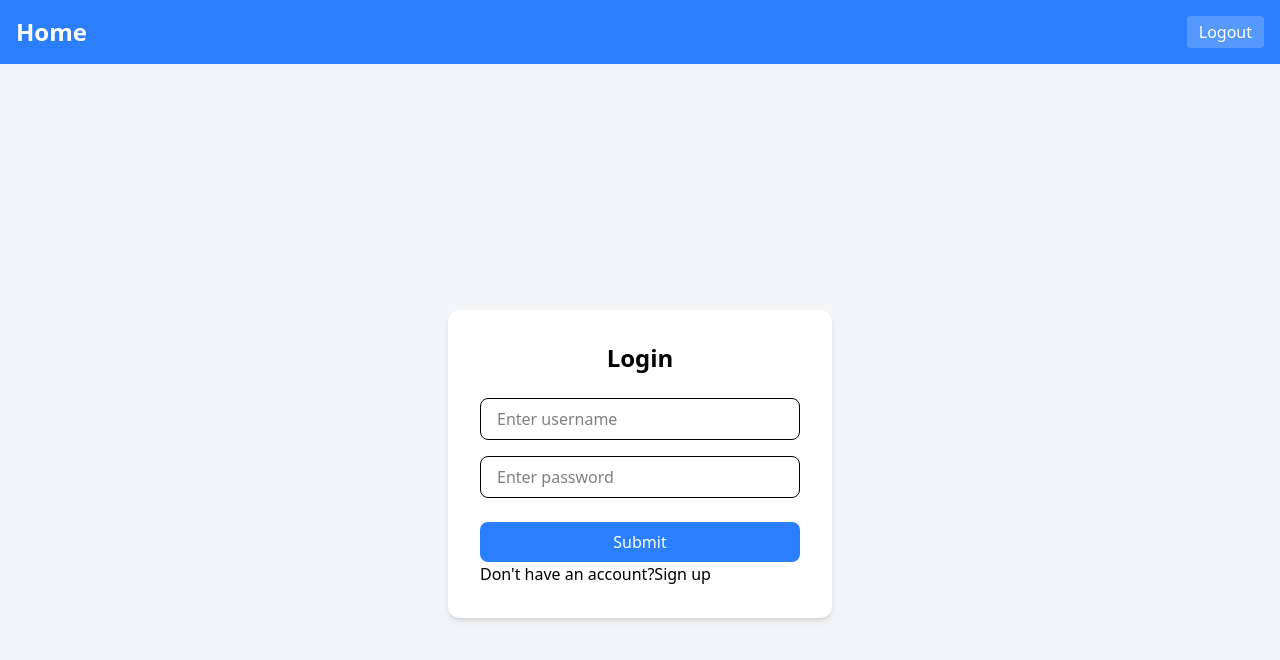
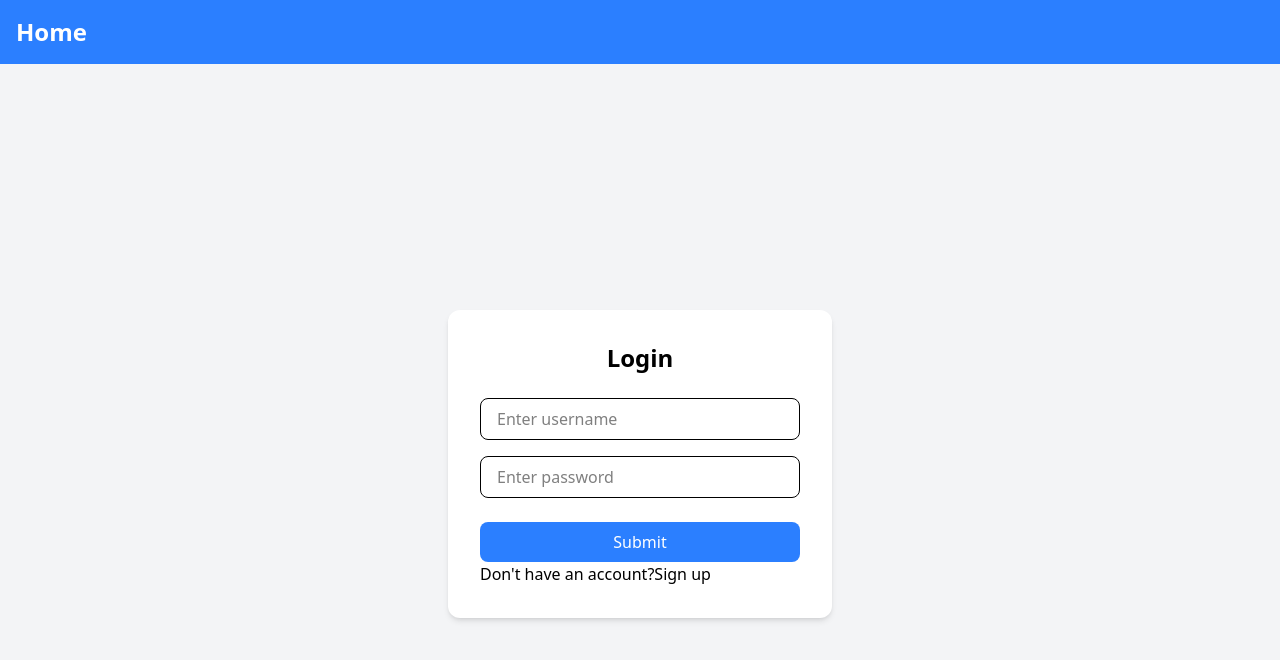
Before and after one commit to Anandvlog/loginPage, a React (Vite) app in the folder loginpage/: page /login in a window 1280 px wide. Shown: the top 660 px of the page. Built offline with nearby package versions, Linux system fonts and the light colour scheme.

Commit message:
resolevd validation issue

```diff
--- a/loginpage/src/App.tsx
+++ b/loginpage/src/App.tsx
@@ -11,6 +11,7 @@ const App = () => {
     <Routes>
       <Route element={<Layout />}>
       <Route path="/login" element={<LoginPage />} />
+      <Route path="/registration" element={<RegistrationFormPages />} />
         <Route
           path="/"
           element={
@@ -19,7 +20,6 @@ const App = () => {
             </ProtectedRoute>
           }
         />
-        <Route path="/registration" element={<RegistrationFormPages />} />
         <Route path="*" element={<h1>Page Not Found!</h1>} />
       </Route>
     </Routes>
--- a/loginpage/src/components/header.tsx
+++ b/loginpage/src/components/header.tsx
@@ -1,8 +1,9 @@
 import React from "react";
-import { Link, useNavigate } from "react-router-dom";
+import { Link, useNavigate, useLocation } from "react-router-dom";
 
 const Header = () => {
   const navigate = useNavigate();
+  const location = useLocation();
 
   const username =
     typeof window !== "undefined" ? localStorage.getItem("username") : null;
@@ -19,12 +20,15 @@ const Header = () => {
     <div className="bg-blue-500 text-white p-4 flex items-center justify-between">
       <div>
         <h1 className="text-2xl font-bold">
-            <Link className="" to="/">Home</Link>
+          <Link className="" to="/">
+            Home
+          </Link>
         </h1>
         {username && (
           <p className="text-sm text-blue-100">Logged in as {username}</p>
         )}
       </div>
+      {location.pathname === "/" && (
         <button
           type="button"
           onClick={handleLogout}
@@ -32,6 +36,7 @@ const Header = () => {
         >
           Logout
         </button>
+      )}
     </div>
   );
 };
--- a/loginpage/src/pages/Login.tsx
+++ b/loginpage/src/pages/Login.tsx
@@ -10,7 +10,8 @@ const loginSchema = yup.object({
   username: yup
     .string()
     .required("Username is required")
-    .min(3, "Username must be at least 3 characters"),
+    .min(3, "Username must be at least 3 characters")
+    .max(15, "Username must be at least 15 characters"),
 
   password: yup
     .string()
```
Lines whose indentation alone changed are shown as unchanged.
